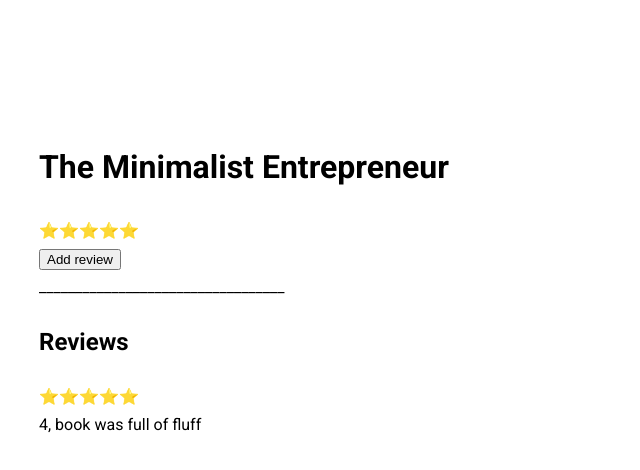
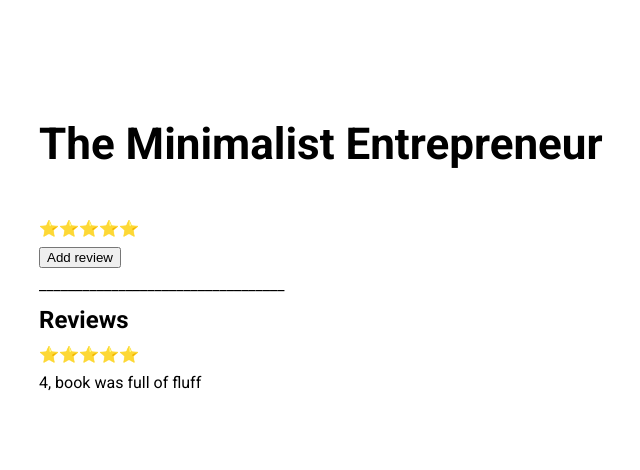
Before and after one commit to huntedman/gumroad-exp12345, a website: page public/index.html in a window 1280 px wide. Shown: the whole page, without its empty margins (324-964 px from the left). Drawn offline with Linux system fonts and the light colour scheme.

Commit message:
Styled the index page header to match design spec.

```diff
--- a/public/index.html
+++ b/public/index.html
@@ -7,10 +7,12 @@
     <meta name="viewport" content="width=device-width, initial-scale=1, shrink-to-fit=no">
     <link rel="stylesheet" href="styles/main.css">
 		<link rel="stylesheet" href="styles/utils.css">
+		<link rel="stylesheet" href="styles/typography.css">
+
   </head>
 	<body>
 		<main>
-			<h1>The Minimalist Entrepreneur</h1>
+			<h1 style="margin-bottom: 45px;">The Minimalist Entrepreneur</h1>
 			<div>
         <div>⭐️⭐️⭐️⭐️⭐️</div>
         <button>
--- /dev/null
+++ b/public/styles/typography.css
@@ -0,0 +1,15 @@
+:root {
+  --base-font-size: 1rem;
+  --heading-one: calc(2.75 * var(--base-font-size));
+}
+
+h1,
+h2 {
+  margin: 0;
+  font-weight: 700;
+}
+
+h1 {
+  font-size: var(--heading-one);
+  line-height: 52px;
+}
```
